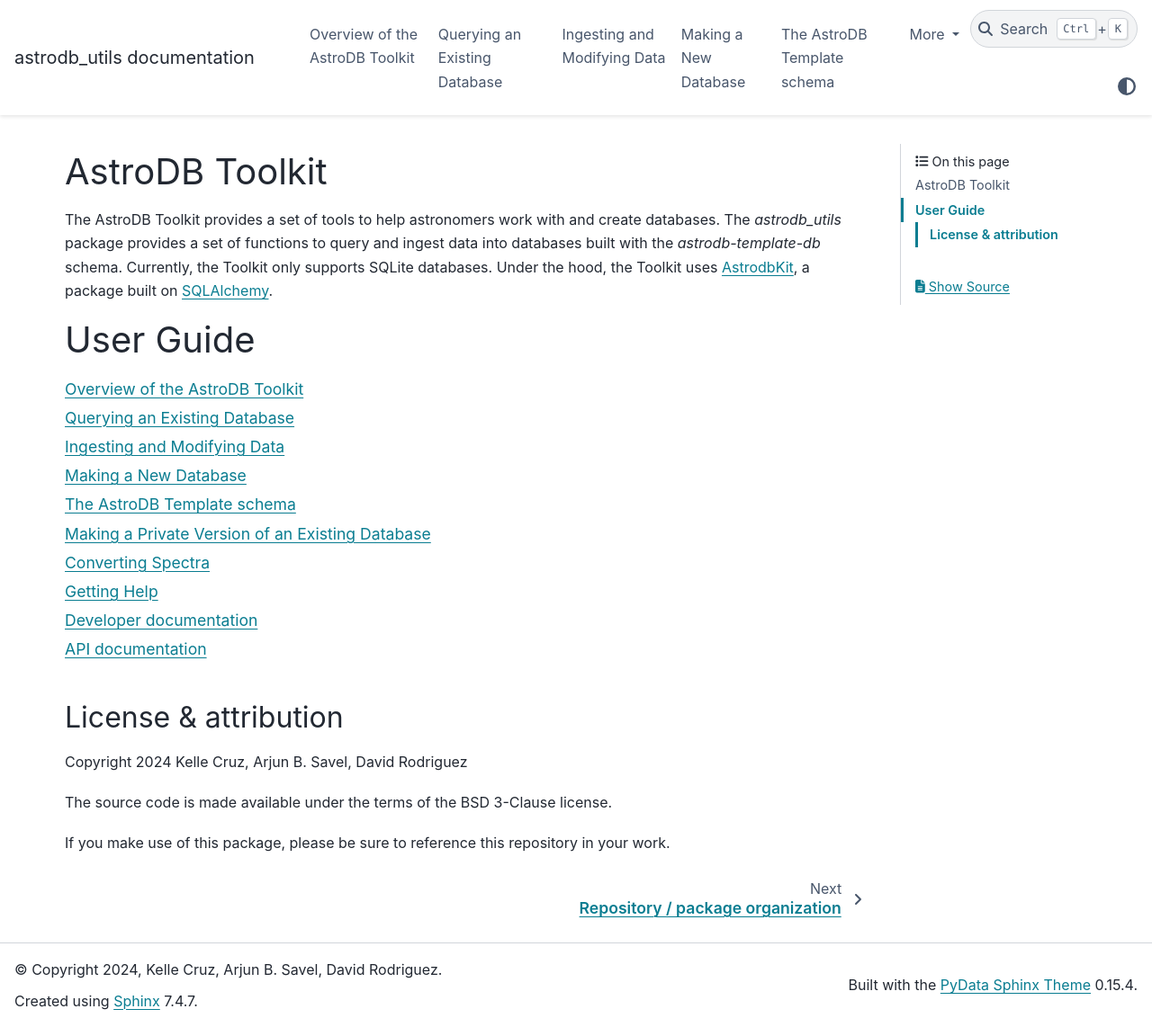
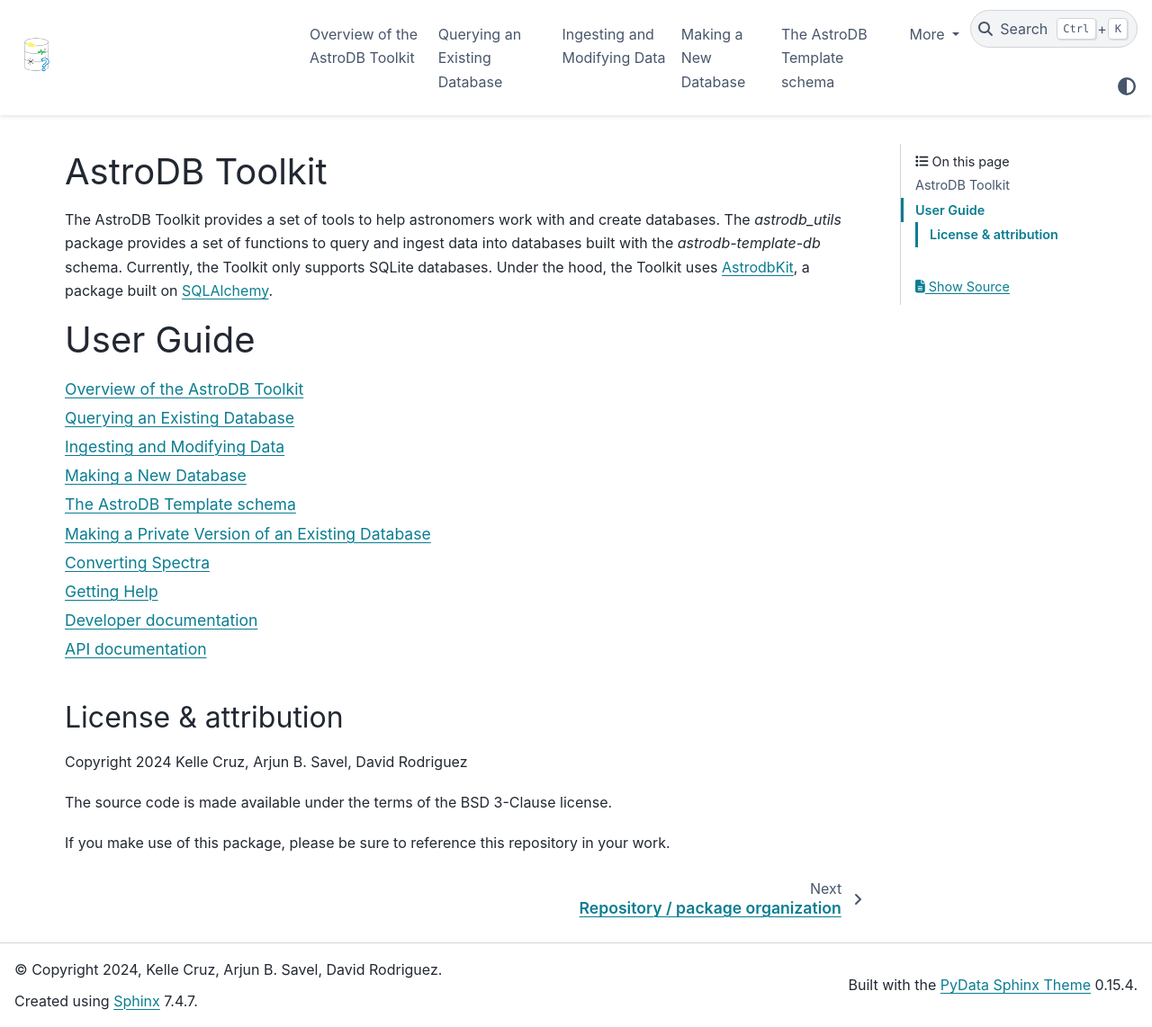
Before and after one commit to astrodbtoolkit/astrodb_utils, a Sphinx documentation site: the page built from docs/index.rst, in a window 1280 px wide and 1142 px high. Shown: the whole window at 90% size. Built offline with Sphinx 7.4.7 and the PyData theme 0.15.4, drawn with Linux system fonts in a browser that asks for light colours; the version number could not be read and is left out.

Commit message:
add logo to docs (#170)

```diff
--- a/docs/conf.py
+++ b/docs/conf.py
@@ -125,7 +125,7 @@ todo_include_todos = False
 #
 # html_theme = "sphinx_book_theme"
 html_theme = "pydata_sphinx_theme"
-# html_favicon = "_static/favicon.png"
+html_favicon = "_static/Toolkit-logo.png"
 
 # Theme options are theme-specific and customize the look and feel of a theme
 # further.  For a list of options available for each theme, see the
@@ -136,7 +136,8 @@ html_theme_options = {"show_nav_level": 2}
 # Add any paths that contain custom static files (such as style sheets) here,
 # relative to this directory. They are copied after the builtin static files,
 # so a file named "default.css" will overwrite the builtin "default.css".
-# html_static_path = ["_static"]
+html_static_path = ["_static"]
+html_logo = '_static/Toolkit-logo.png'
 
 
 # -- Options for HTMLHelp output ------------------------------------------
```
Also changed, not shown: docs/_static/Toolkit-logo.png (renamed from docs/Toolkit-logo.png).
